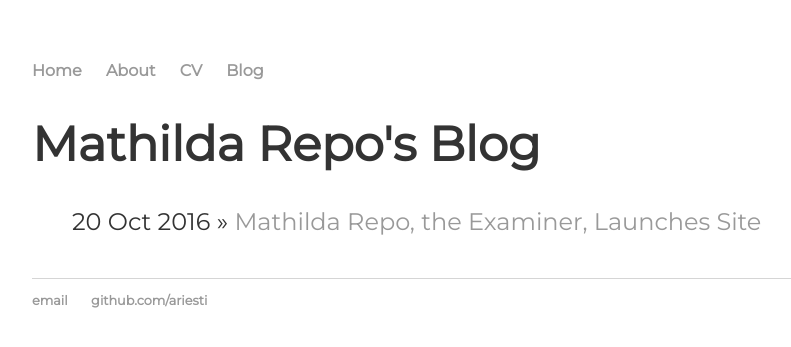
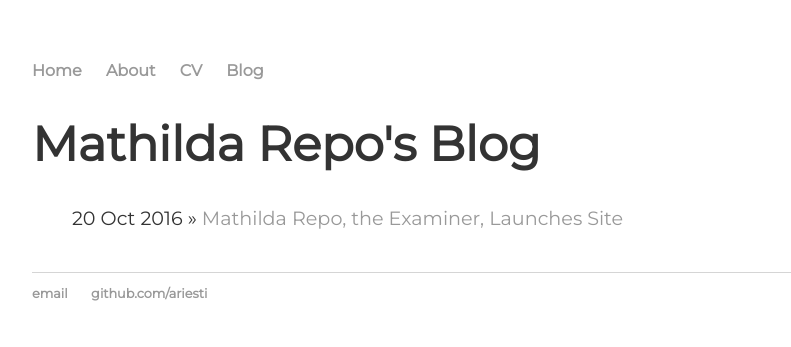
Before and after one commit to ariesti/ariesti.github.io, a Jekyll site: the page built from blog/index.html, in a window 1280 px wide. Shown: the top 347 px of the page, without its empty margins (160-951 px from the left). Built offline with Jekyll 4.4.1, drawn with Linux system fonts in a browser that asks for light colours.

Commit message:
Update main.css

```diff
--- a/css/main.css
+++ b/css/main.css
@@ -18,7 +18,7 @@
 footer { border-top: 1px solid #d5d5d5; font-size: .8em; }
 
 /* Blog */
-ul.posts { margin: 20px auto 40px; font-size: 1.5em; }
+ul.posts { margin: 20px auto 40px; font-size: 1.2em; }
 ul.posts li { list-style: none; }
 
 /* CV */
```
